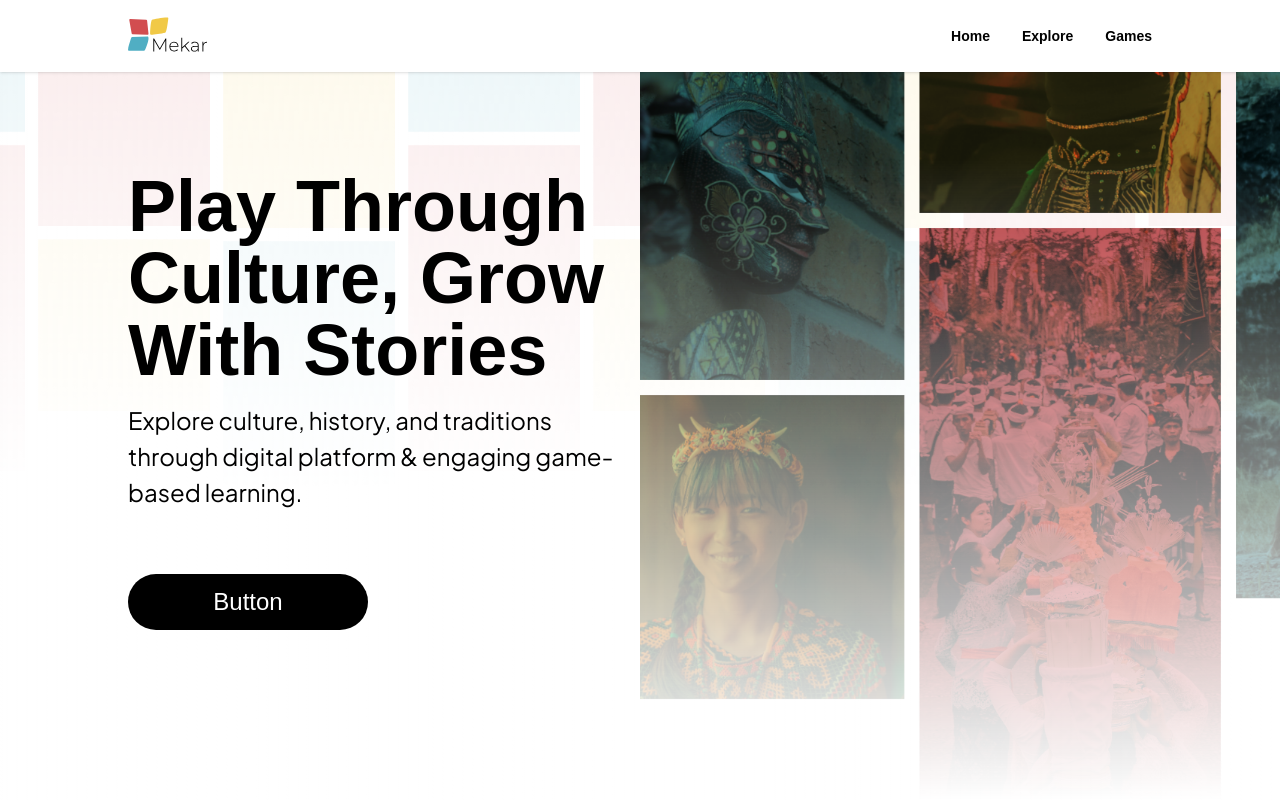
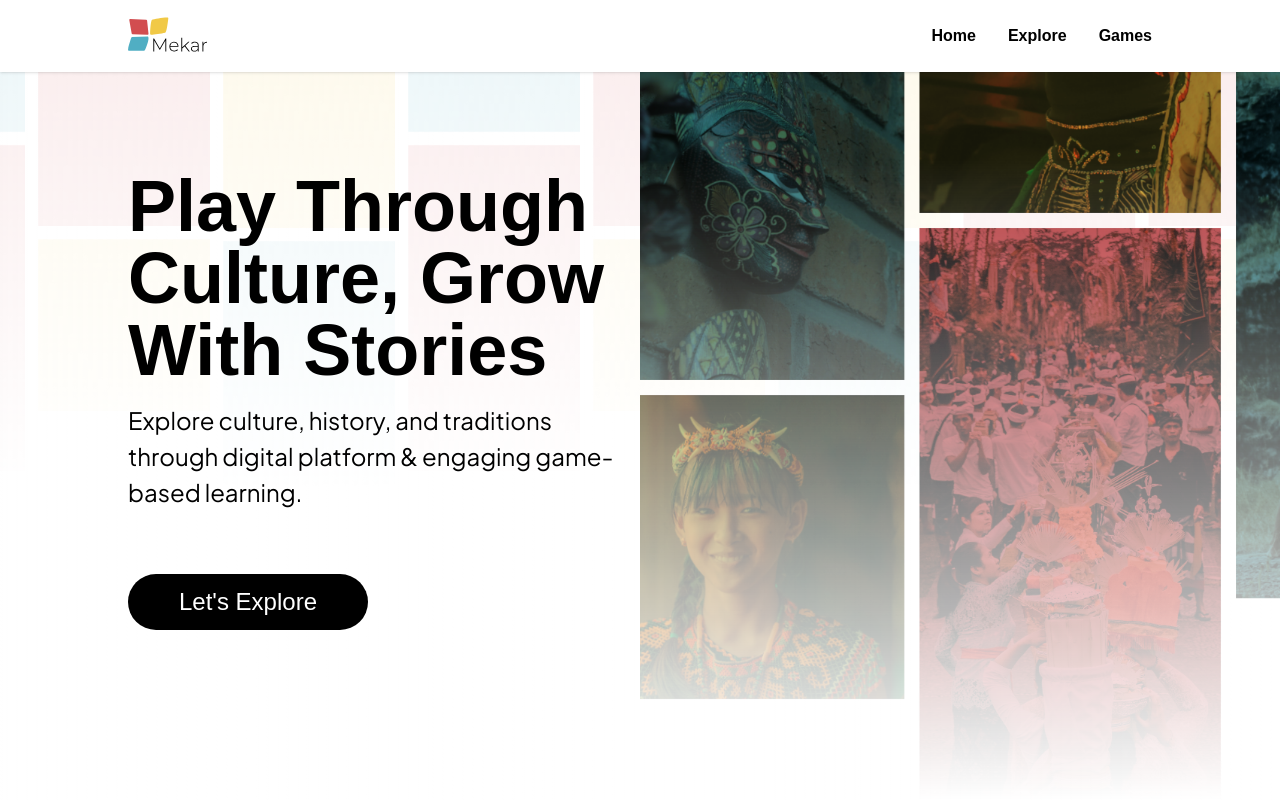
Before and after one commit to Morax8/GH6, a Next.js app: page / in a window 1280 px wide. Shown: the top 800 px of the page. Built offline with nearby package versions, Linux system fonts and the light colour scheme; no server answers.

Commit message:
editing hero button and navbar font and logo onclick

```diff
--- a/app/components/Navbar.js
+++ b/app/components/Navbar.js
@@ -9,9 +9,14 @@ export default function Navbar() {
   return (
     <nav className="w-full px-32 py-4 flex justify-between items-center bg-white shadow text-black">
       <div className="text-lg font-bold">
-        <img src="/Assets/logo.svg" alt="Logo" className="w-20" />
+        <img
+          src="/Assets/logo.svg"
+          alt="Logo"
+          className="w-20 cursor-pointer"
+          onClick={() => router.push("/")}
+        />
       </div>
-      <ul className="flex space-x-8 text-sm font-medium">
+      <ul className="flex space-x-8 text-md font-medium ">
         <li
           className="font-bold font hover:text-gray-700 cursor-pointer"
           onClick={() => router.push("/")}
--- a/app/page.js
+++ b/app/page.js
@@ -75,9 +75,11 @@ export default function Home() {
                 Explore culture, history, and traditions through digital
                 platform & engaging game-based learning.
               </p>
-              <button className="bg-black text-white text-2xl px-6 py-3 rounded-full w-60">
-                Button
-              </button>
+              <Link href="/explorePage">
+                <button className="bg-black text-white text-2xl px-6 py-3 rounded-full w-60 cursor-pointer">
+                  Let's Explore
+                </button>
+              </Link>
             </div>
 
             {/* Right Side: Full Image */}
```
